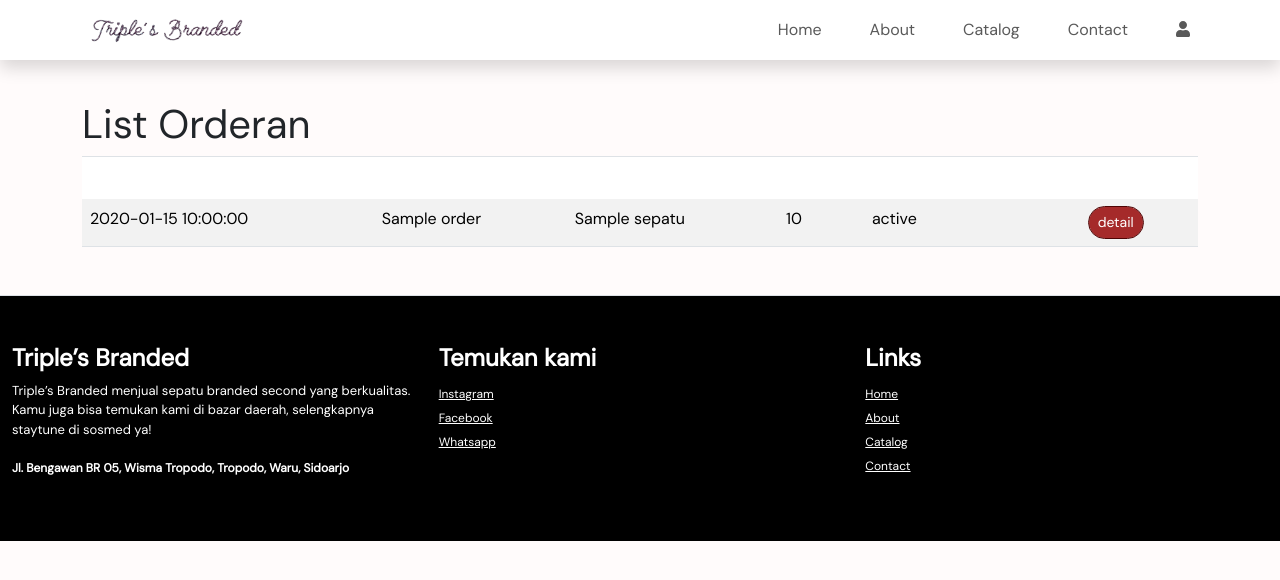
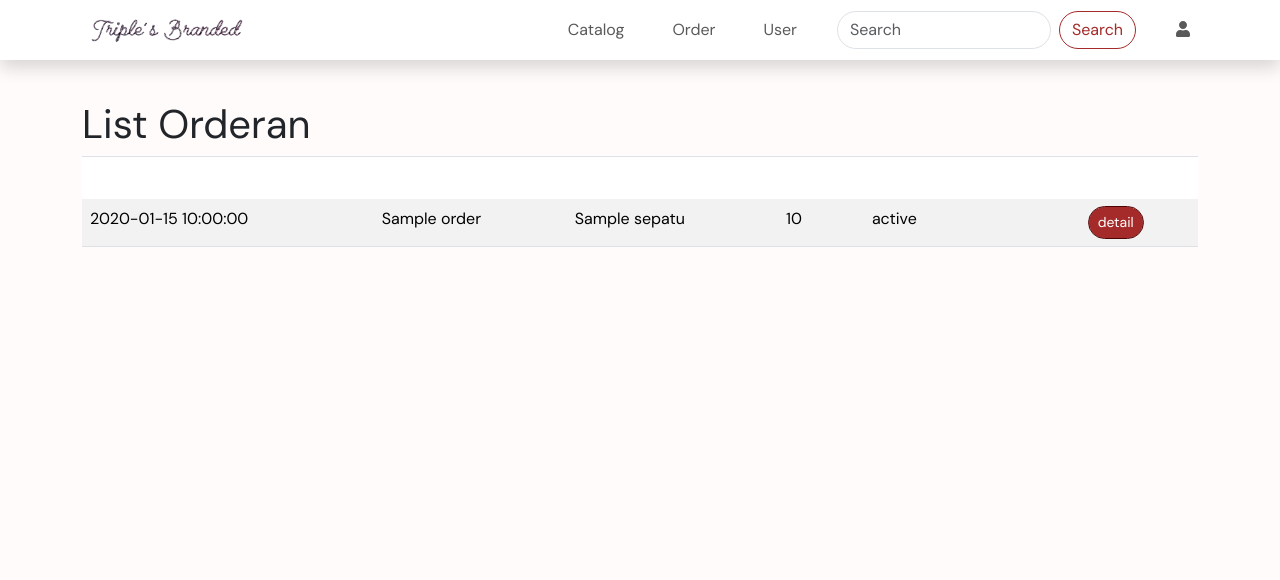
Before and after one commit to dejauls/project_UMKM, a Python web app: template templates/transaksi_admin.html in a window 1280 px wide. Shown: the top 580 px of the page. Run offline with Jinja, Linux system fonts and the light colour scheme; the template is opened without the code that fills it: most values are stand-ins (such as "Sample title", 1, 10 or a date in 2020); some libraries are stand-ins or nearby versions.

Commit message:
sedikit perubahan

```diff
--- a/templates/admin_cat.html
+++ b/templates/admin_cat.html
@@ -264,7 +264,7 @@
     <!-- catalog -->
     <div class="container col-xxl-8 px-4 py-5" style="margin-top: 2rem;">
         <div>
-            <a href="inputkatalog.html" type="button" class="btn btn-hei" style="border-radius: 10px;">
+            <a href="/inputkatalog" type="button" class="btn btn-hei" style="border-radius: 10px;">
                 Update Catalog
             </a>
         </div>
--- a/templates/inputkatalog.html
+++ b/templates/inputkatalog.html
@@ -81,7 +81,7 @@
             <div class="box" style="max-width: 500px; margin: auto; font-family: 'DM Sans', sans-serif;">
                 <article class="media">
                     <div class="media-content">
-                        <h3 class="title">Yuk, edit katalog dulu!</h3>
+                        <h3 class="title">Yuk Upload Sepatu</h3>
 
                         <div class="content">
                             <div class="field">
@@ -125,7 +125,7 @@
                                 </div>
 
                                 <div class="submit-button" style="margin-top: 2rem;">
-                                    <button type="submit" class="btn btn-hei level-item w-100">Edit</button>
+                                    <button type="submit" class="btn btn-hei level-item w-100">POST SEPATU</button>
                                 </div>
                                 </form>
                             </div>
--- a/templates/transaksi_admin.html
+++ b/templates/transaksi_admin.html
@@ -5,7 +5,7 @@
     <meta charset="UTF-8">
     <meta http-equiv="X-UA-Compatible" content="IE=edge">
     <meta name="viewport" content="width=device-width, initial-scale=1.0">
-    <title>Document</title>
+    <title>List Order</title>
 
     <!-- link bootstrap -->
     <link href="bootstrap/dist/css/bootstrap.min.css" rel="stylesheet" type="text/css" />
@@ -31,6 +31,13 @@
         integrity="sha384-9ndCyUaIbzAi2FUVXJi0CjmCapSmO7SnpJef0486qhLnuZ2cdeRhO02iuK6FUUVM" crossorigin="anonymous">
 
     <script src="https://unpkg.com/@phosphor-icons/web"></script>
+
+
+    <script>
+        function navigateTo(url) {
+            window.location.href = url;
+        }
+    </script>
 
     <style>
         * {
@@ -241,17 +248,19 @@
             <div class="collapse navbar-collapse justify-content-end" id="navbarNav">
                 <ul class="navbar-nav ml-auto">
                     <li class="nav-item">
-                        <a class="nav-link" href="#">Home</a>
+                        <a class="nav-link" href="#" onclick="navigateTo('/katalog-admin')">Catalog</a>
                     </li>
                     <li class="nav-item">
-                        <a class="nav-link" href="#">About</a>
+                        <a class="nav-link" href="#" onclick="navigateTo('/list_order')">Order</a>
                     </li>
                     <li class="nav-item">
-                        <a class="nav-link" href="#">Catalog</a>
+                        <a class="nav-link" href="#" onclick="navigateTo('/daftar_user')">User</a>
                     </li>
-                    <li class="nav-item">
-                        <a class="nav-link" href="#">Contact</a>
-                    </li>
+                    <form class="d-flex" role="search">
+                        <input class="form-control me-2 rounded-5" type="search" placeholder="Search"
+                            aria-label="Search">
+                        <button class="btn btn-outline-brown rounded-5" type="submit">Search</button>
+                    </form>
                     <li class="nav-item">
                         <a class="nav-link" href="#" data-toggle="modal" data-target="#postModal">
                             <i class="fas fa-user"></i>
@@ -324,45 +333,6 @@
     </div>
     <!-- end daftar -->
 
-    <!-- footer -->
-    <footer
-        class="d-flex flex-wrap justify-content-between align-items-center py-5 border-top mt-5 bg-black text-white">
-        <div class="container-fluid">
-
-            <div class="row">
-                <div class="col-4">
-                    <h4 style="font-weight: bolder;">Triple’s Branded</h4>
-                    <p class="text-body-white" style="font-size: 13px;">Triple’s Branded menjual sepatu branded second
-                        yang
-                        berkualitas. Kamu juga bisa temukan kami di bazar daerah, selengkapnya staytune di sosmed ya!
-                    </p>
-                    <h8 class="text-body-white" style="font-size: 12px; font-weight: 600;">Jl. Bengawan BR 05, Wisma
-                        Tropodo,
-                        Tropodo, Waru, Sidoarjo</h8>
-                </div>
-                <div class="col-4">
-                    <h4 style="font-weight: bolder;">Temukan kami</h4>
-                    <ul class="list-unstyled">
-                        <li><a class="text-white" href="#" style="font-size: 12px;">Instagram</a></li>
-                        <li><a class="text-white" href="#" style="font-size: 12px;">Facebook</a></li>
-                        <li><a class="text-white" href="#" style="font-size: 12px;">Whatsapp</a></li>
-                    </ul>
-                </div>
-                <div class="col-4">
-                    <h4 style="font-weight: bolder;">Links</h4>
-                    <ul class="list-unstyled">
-                        <li><a class="text-white" href="#" style="font-size: 12px;">Home</a></li>
-                        <li><a class="text-white" href="#" style="font-size: 12px;">About</a></li>
-                        <li><a class="text-white" href="#" style="font-size: 12px;">Catalog</a></li>
-                        <li><a class="text-white" href="#" style="font-size: 12px;">Contact</a></li>
-                    </ul>
-                </div>
-            </div>
-        </div>
-    </footer>
-
-    <!-- footer -->
-
 
     <!-- Include the Font Awesome JavaScript library -->
     <script src="https://cdnjs.cloudflare.com/ajax/libs/font-awesome/5.15.3/js/all.min.js"></script>
```
